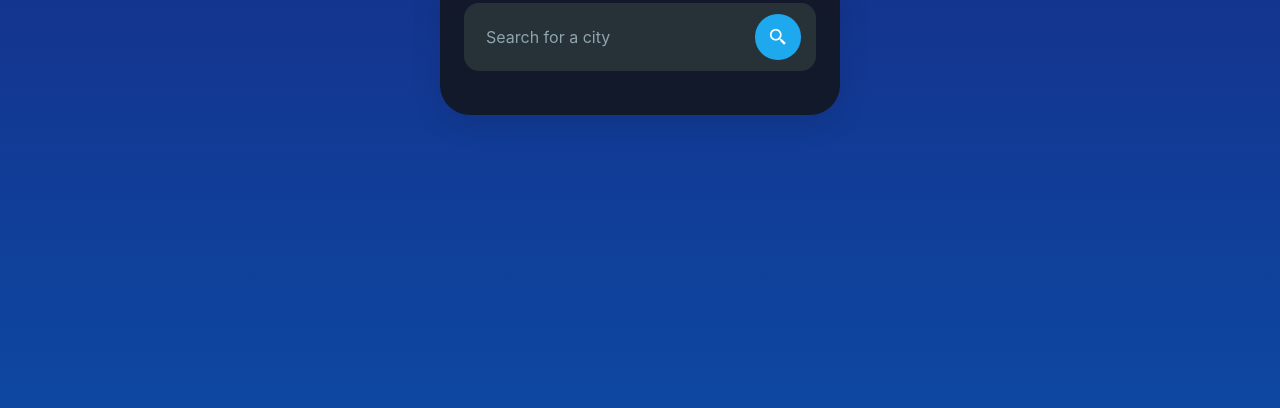
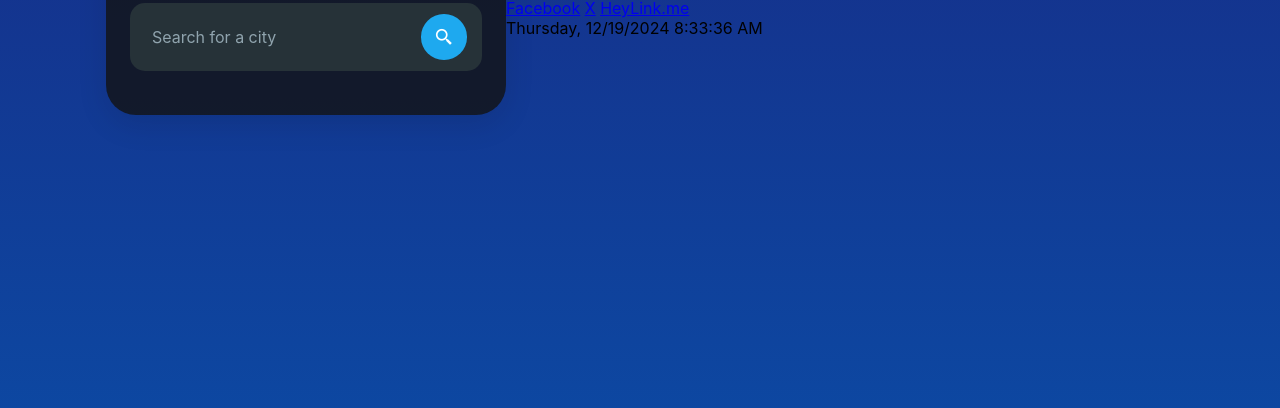
Before and after one commit to ocaes/Weather-App, a plain HTML site: page index.html in a window 1280 px wide. Shown: the part 392-800 px from the top of the page. Drawn offline with nearby package versions, Linux system fonts and the light colour scheme; no server answers.

Commit message:
Update index.html

```diff
--- a/index.html
+++ b/index.html
@@ -336,5 +336,41 @@ img{
     <script src="https://cdnjs.cloudflare.com/ajax/libs/gsap/3.12.5/gsap.min.js" integrity="sha512-7eHRwcbYkK4d9g/6tD/mhkf++eoTHwpNM9woBxtPUBWm67zeAfFC+HrdoE2GanKeocly/VxeLvIqwvCdk7qScg==" crossorigin="anonymous" referrerpolicy="no-referrer"></script>
     <script src="https://cdnjs.cloudflare.com/ajax/libs/gsap/3.12.5/ScrollTrigger.min.js" integrity="sha512-onMTRKJBKz8M1TnqqDuGBlowlH0ohFzMXYRNebz+yOcc5TQr/zAKsthzhuv0hiyUKEiQEQXEynnXCvNTOk50dg==" crossorigin="anonymous" referrerpolicy="no-referrer"></script>
    <script src="script.js"></script>
+
+    <div class="footer">
+        &copy; 2024 Overseas Cyberspace and Environmental Services (OCAES). All rights reserved.
+        <div class="social-media">
+            <a href="https://www.facebook.com/Ocaes" target="_blank">Facebook</a>
+            <a href="https://x.com/ocaes_lso" target="_blank">X</a>
+            <a href="https://heylink.me/tsitsomafantiri/" target="_blank">HeyLink.me</a></p>
+        </div>
+        <div class="clock" id="clock"></div>
+    </div>
+
+    <script>
+        function showSection(sectionId) {
+            const sections = document.querySelectorAll('.content');
+            sections.forEach(section => {
+                section.classList.remove('active');
+            });
+            document.getElementById(sectionId).classList.add('active');
+        }
+
+        function updateClock() {
+            const clockElement = document.getElementById('clock');
+            const now = new Date();
+            const days = ['Sunday', 'Monday', 'Tuesday', 'Wednesday', 'Thursday', 'Friday', 'Saturday'];
+            const day = days[now.getDay()];
+            const date = now.toLocaleDateString();
+            const time = now.toLocaleTimeString();
+            clockElement.textContent = `${day}, ${date} ${time}`;
+        }
+
+        // Update the clock every second
+        setInterval(updateClock, 1000);
+
+        // Default to showing the home section
+        showSection('home');
+    </script>
 </body>
 </html>
```
